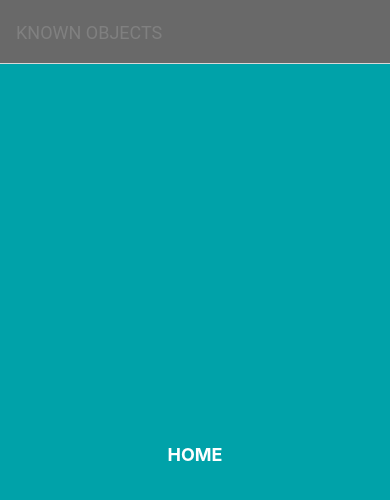
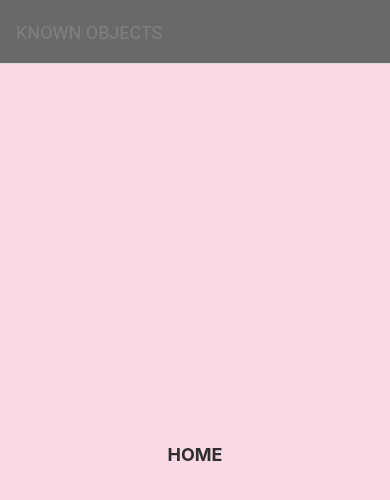
Before and after one commit to slavislavi/holders, a React Native app: screen / in a window 390 px wide. Shown: the top 500 px of the page. Built offline with nearby package versions, Linux system fonts and the light colour scheme.

Commit message:
[develop]: add-theme-constants

```diff
--- /dev/null
+++ b/src/constants/theme.ts
@@ -0,0 +1,14 @@
+export const THEME = {
+  PRIMARY: '#2f2f2f',
+  PRIMARY_HOVER: '#2f2f2f75',
+  SECONDARY: '#efeeef',
+  SECONDARY_HOVER: '#bdcccd',
+  DANGER: '#cc3500',
+  SUCCESS: '#00cc00',
+  INFO: '#0000ac',
+  HOME_BG: '#fad9e6',
+  EDIT_BG: '#b6ffce',
+  ABOUT_BG: '#9ce6ff',
+  MAP_BG: '#f6ca77',
+  BORDER: '#4896fa',
+};
--- a/src/scenes/About/styles.ts
+++ b/src/scenes/About/styles.ts
@@ -1,9 +1,10 @@
 import {StyleSheet} from 'react-native';
+import {THEME} from '../../constants/theme';
 
 export const styles = StyleSheet.create({
   container: {
     flex: 1,
-    backgroundColor: '#000055',
+    backgroundColor: THEME.ABOUT_BG,
     justifyContent: 'center',
     alignItems: 'center',
   },
@@ -11,7 +12,7 @@ export const styles = StyleSheet.create({
     fontSize: 18,
     fontWeight: 'bold',
     textTransform: 'uppercase',
-    color: '#afafff',
+    color: THEME.PRIMARY,
     paddingHorizontal: 25,
     paddingVertical: 5,
   },
--- a/src/scenes/Edit/styles.ts
+++ b/src/scenes/Edit/styles.ts
@@ -1,9 +1,10 @@
 import {StyleSheet} from 'react-native';
+import {THEME} from '../../constants/theme';
 
 export const styles = StyleSheet.create({
   container: {
     flex: 1,
-    backgroundColor: '#ff9999',
+    backgroundColor: THEME.EDIT_BG,
     justifyContent: 'center',
     alignItems: 'center',
   },
@@ -11,7 +12,7 @@ export const styles = StyleSheet.create({
     fontSize: 18,
     fontWeight: 'bold',
     textTransform: 'uppercase',
-    color: '#fff2cc',
+    color: THEME.PRIMARY,
     paddingHorizontal: 25,
     paddingVertical: 5,
   },
--- a/src/scenes/Home/styles.ts
+++ b/src/scenes/Home/styles.ts
@@ -1,9 +1,10 @@
 import {StyleSheet} from 'react-native';
+import {THEME} from '../../constants/theme';
 
 export const styles = StyleSheet.create({
   container: {
     flex: 1,
-    backgroundColor: '#00a2a9',
+    backgroundColor: THEME.HOME_BG,
     justifyContent: 'center',
     alignItems: 'center',
   },
@@ -11,7 +12,7 @@ export const styles = StyleSheet.create({
     fontSize: 18,
     fontWeight: 'bold',
     textTransform: 'uppercase',
-    color: '#ffffff',
+    color: THEME.PRIMARY,
     paddingHorizontal: 25,
     paddingVertical: 5,
   },
--- a/src/scenes/Map/styles.ts
+++ b/src/scenes/Map/styles.ts
@@ -1,9 +1,10 @@
 import {StyleSheet} from 'react-native';
+import {THEME} from '../../constants/theme';
 
 export const styles = StyleSheet.create({
   container: {
     flex: 1,
-    backgroundColor: '#afafcf',
+    backgroundColor: THEME.MAP_BG,
     justifyContent: 'center',
     alignItems: 'center',
   },
@@ -11,7 +12,7 @@ export const styles = StyleSheet.create({
     fontSize: 18,
     fontWeight: 'bold',
     textTransform: 'uppercase',
-    color: '#335555',
+    color: THEME.PRIMARY,
     paddingHorizontal: 25,
     paddingVertical: 5,
   },
```
